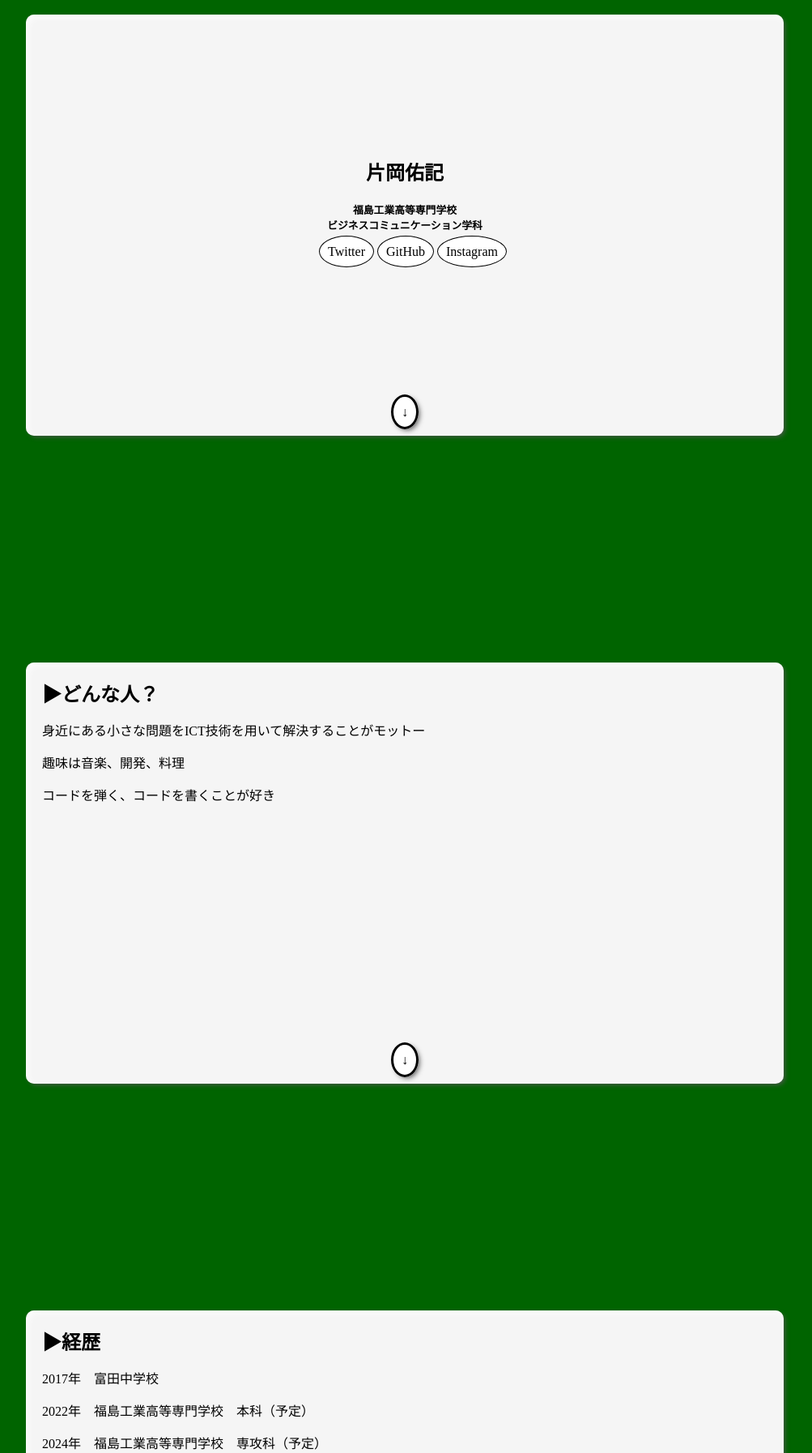
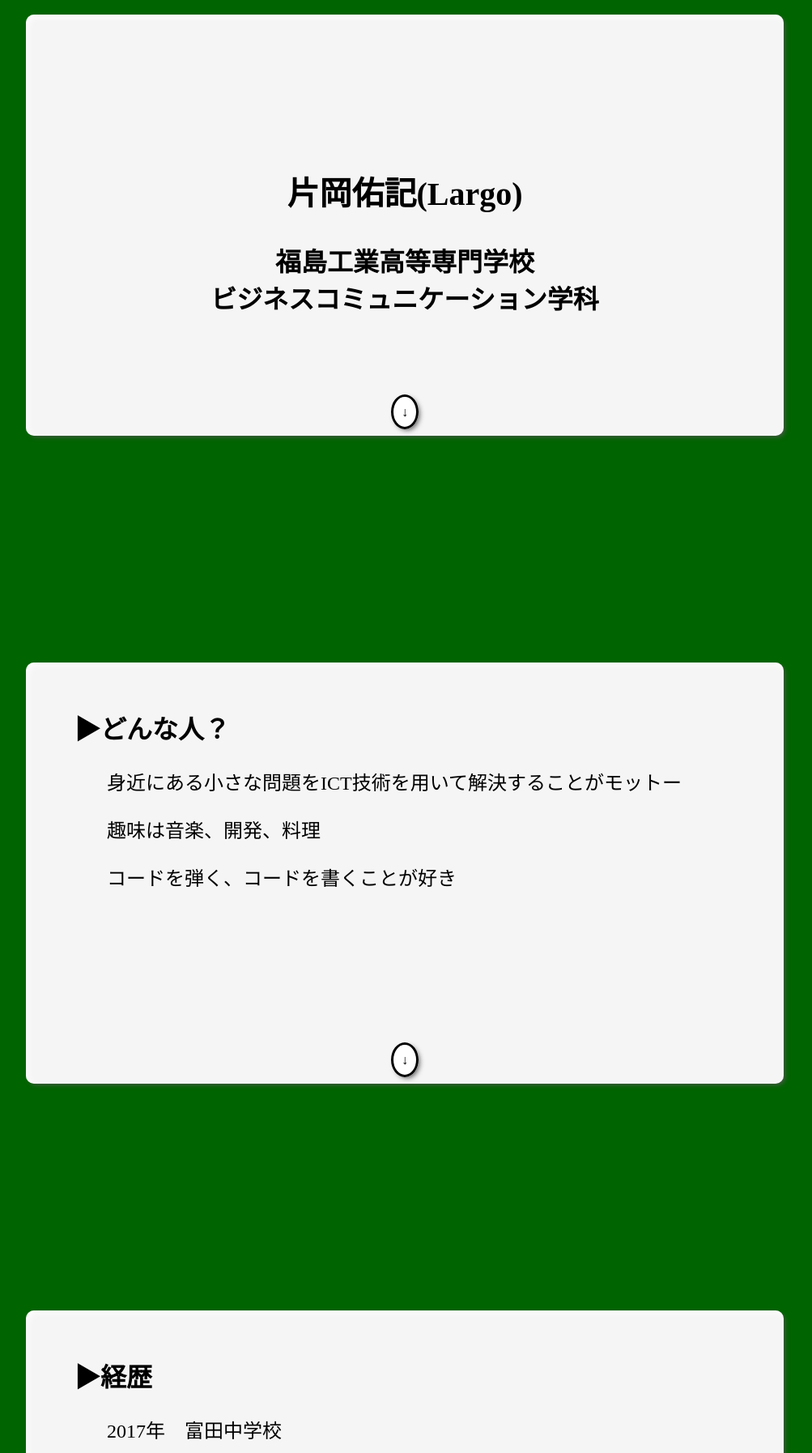
Before and after one commit to yukiti224gt/MyPortfolio, a PHP site: page / in a window 1280 px wide. Shown: the part 142-1936 px from the top of the page at 81% size, without its empty margins (140-1143 px from the left). Run offline with PHP 8.4, Linux system fonts and the light colour scheme.

Commit message:
FEAT: 紹介文修正

```diff
--- a/index.html
+++ b/index.html
@@ -20,9 +20,11 @@
   <div class="menu_wrapper" id="menu_wrapper">
 	  <div class="menu">
     	<ul>
-        	<li><a href="#">Top</a></li>
-        	<li><a href="#">Technology</a></li>
-          <li><a href="#">Technology</a></li>
+        	<li><a href="#">開発物等</a></li>
+        	<li><a href="#">楽器</a></li>
+          <li><a href="#">料理</a></li>
+          <li><a href="#">サイトのモチーフについて</a></li>
+
     	</ul>
     </div>
   </div>
@@ -31,11 +33,8 @@
       <img src="img/profile.png" alt="チョーク文字です。">
       <div class="home box">
         <div class="profile_info">
-          <h1>片岡佑記</h1>
+          <h1>片岡佑記(Largo)</h1>
           <h2>福島工業高等専門学校<br>ビジネスコミュニケーション学科</h2>
-          <a href="https://twitter.com/yuki_gt123">Twitter</a>
-          <a href="https://github.com/yukiti224gt">GitHub</a>
-          <a href="https://www.instagram.com/yuutaroutp/">Instagram</a>
         </div>
         <div class="bottom_link">
           <a href="#about">↓</a>
@@ -44,10 +43,14 @@
     </section>
     <section id="about">
       <div class="about box">
-        <h2>▶︎どんな人？</h2>
+        <div class="content">
+          <dl><h2>▶︎どんな人？</h2></dl>
+          <dd>
             <p>身近にある小さな問題をICT技術を用いて解決することがモットー</p>
             <p>趣味は音楽、開発、料理</p>
             <p>コードを弾く、コードを書くことが好き</p>
+          </dd>
+        </div>
         <div class="bottom_link">
           <a href="#background">↓</a>
         </div>
@@ -55,13 +58,18 @@
     </section>
     <section id="background">
       <div class="background box">
-        <h2>▶︎経歴</h2>
+        <div class="content">
+          <dl><h2>▶︎経歴</h2></dl>
+          <dd>
             <p>2017年　富田中学校</p>
             <p>2022年　福島工業高等専門学校　本科（予定）</p>
             <p>2024年　福島工業高等専門学校　専攻科（予定）</p>
             <p>2020年　HU hackathon</p>
             <p>2020年　株式会社ウェブフェイス　バイト</p>
             <p>2021年　TwoGate-DevCamp</p>
+          </dd>
+
+        </div>
         <div class="bottom_link">
           <a href="#sns">↓</a>
         </div>
--- a/style.css
+++ b/style.css
@@ -109,13 +109,13 @@
 }
 
 .menu a {
-  color: #FFFFFF;
   border: none;
+  box-shadow: 3px 3px 6px -2px #555,
+    3px 3px 8px rgba(255, 255, 255, 0.8) inset;
 }
 
 /* 全体 */
 html {
-  font-family: Chalk-Hand-Lettering;
   scroll-behavior: smooth;
 }
 
@@ -212,8 +212,12 @@ section:not(:first-child)>div>h2 {
 
 
 /* home */
+.home h1 {
+  font-size: 2.5rem;
+}
+
 .home h2 {
-  font-size: 0.8rem;
+  font-size: 2.0rem;
 }
 
 .profile_info {
@@ -223,7 +227,18 @@ section:not(:first-child)>div>h2 {
   left: 0;
 }
 
-/* about */
+/* contentについて */
+.content {
+  padding: 10px 0 0 40px;
+}
+
+.content h2 {
+  font-size: 2.0rem;
+}
+
+.content p {
+  font-size: 1.5rem;
+}
 
 /* sns */
 .sns .child {
```
Lines whose indentation alone changed are shown as unchanged.
